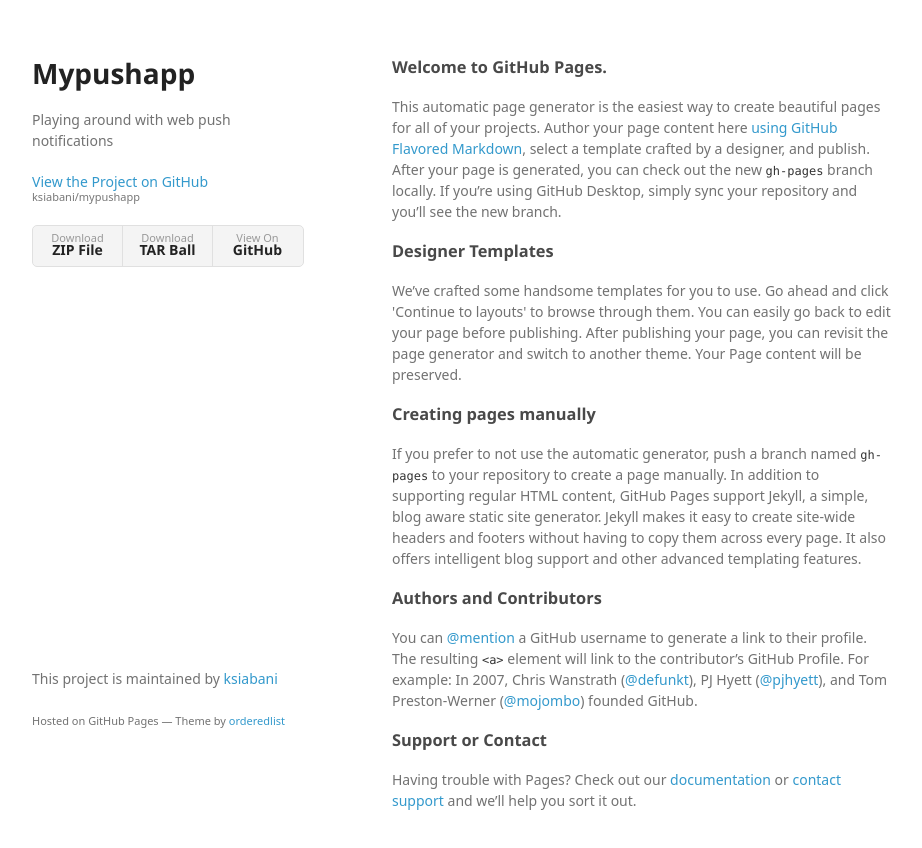
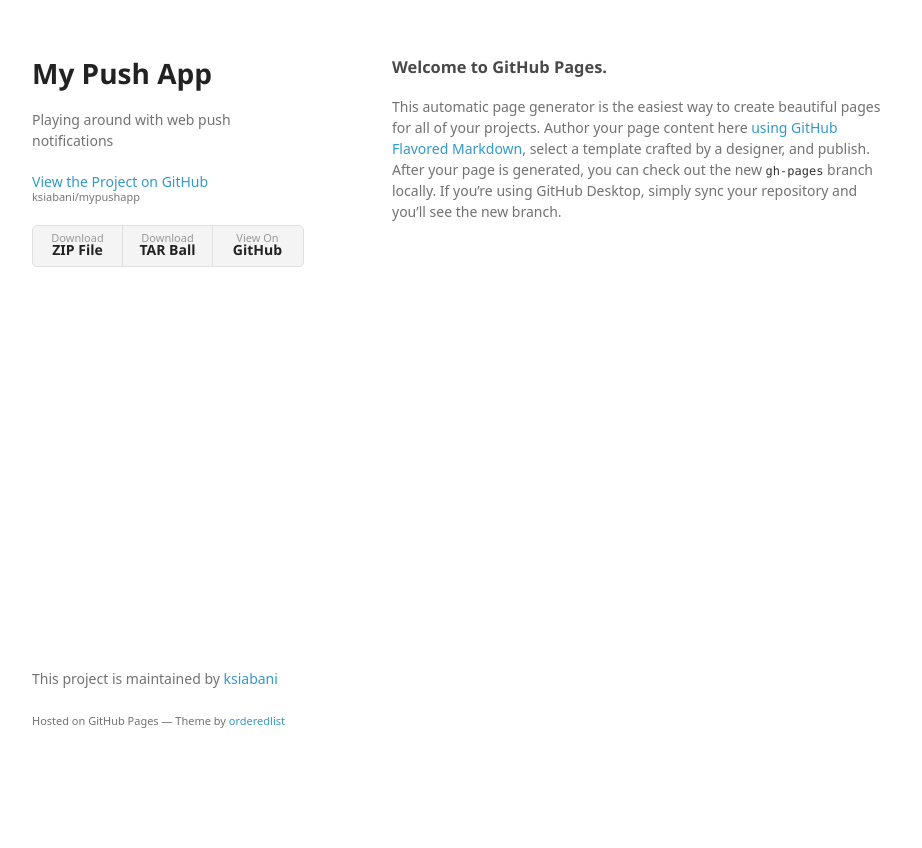
Before and after one commit to ksiabani/mypushapp, a plain HTML site: page index.html in a window 1280 px wide. Shown: the whole page, without its empty margins (178-1100 px from the left). After the commit the page ends 800 px from the top, so only its background shows below. Drawn offline with Linux system fonts and the light colour scheme; a web font is replaced by a local one.

Commit message:
Touch index

```diff
--- a/index.html
+++ b/index.html
@@ -30,47 +30,74 @@
 <body>
 <div class="wrapper">
     <header>
-        <h1>Mypushapp</h1>
+        <h1>My Push App</h1>
         <p>Playing around with web push notifications</p>
 
-        <p class="view"><a href="https://github.com/ksiabani/mypushapp">View the Project on GitHub <small>ksiabani/mypushapp</small></a></p>
+        <p class="view"><a href="https://github.com/ksiabani/mypushapp">View the Project on GitHub
+            <small>ksiabani/mypushapp</small>
+        </a></p>
 
 
         <ul>
-          <li><a href="https://github.com/ksiabani/mypushapp/zipball/master">Download <strong>ZIP File</strong></a></li>
-          <li><a href="https://github.com/ksiabani/mypushapp/tarball/master">Download <strong>TAR Ball</strong></a></li>
+            <li><a href="https://github.com/ksiabani/mypushapp/zipball/master">Download <strong>ZIP File</strong></a>
+            </li>
+            <li><a href="https://github.com/ksiabani/mypushapp/tarball/master">Download <strong>TAR Ball</strong></a>
+            </li>
             <li><a href="https://github.com/ksiabani/mypushapp">View On <strong>GitHub</strong></a></li>
         </ul>
     </header>
     <section>
         <h3>
-<a id="welcome-to-github-pages" class="anchor" href="#welcome-to-github-pages" aria-hidden="true"><span aria-hidden="true" class="octicon octicon-link"></span></a>Welcome to GitHub Pages.</h3>
+            <a id="welcome-to-github-pages" class="anchor" href="#welcome-to-github-pages" aria-hidden="true"><span
+                    aria-hidden="true" class="octicon octicon-link"></span></a>Welcome to GitHub Pages.</h3>
 
-<p>This automatic page generator is the easiest way to create beautiful pages for all of your projects. Author your page content here <a href="https://guides.github.com/features/mastering-markdown/">using GitHub Flavored Markdown</a>, select a template crafted by a designer, and publish. After your page is generated, you can check out the new <code>gh-pages</code> branch locally. If you’re using GitHub Desktop, simply sync your repository and you’ll see the new branch.</p>
+        <p>This automatic page generator is the easiest way to create beautiful pages for all of your projects. Author
+            your page content here <a href="https://guides.github.com/features/mastering-markdown/">using GitHub
+                Flavored Markdown</a>, select a template crafted by a designer, and publish. After your page is
+            generated, you can check out the new <code>gh-pages</code> branch locally. If you’re using GitHub Desktop,
+            simply sync your repository and you’ll see the new branch.</p>
 
-<h3>
-<a id="designer-templates" class="anchor" href="#designer-templates" aria-hidden="true"><span aria-hidden="true" class="octicon octicon-link"></span></a>Designer Templates</h3>
+        <!--<h3>-->
+            <!--<a id="designer-templates" class="anchor" href="#designer-templates" aria-hidden="true"><span-->
+                    <!--aria-hidden="true" class="octicon octicon-link"></span></a>Designer Templates</h3>-->
 
-<p>We’ve crafted some handsome templates for you to use. Go ahead and click 'Continue to layouts' to browse through them. You can easily go back to edit your page before publishing. After publishing your page, you can revisit the page generator and switch to another theme. Your Page content will be preserved.</p>
+        <!--<p>We’ve crafted some handsome templates for you to use. Go ahead and click 'Continue to layouts' to browse-->
+            <!--through them. You can easily go back to edit your page before publishing. After publishing your page, you-->
+            <!--can revisit the page generator and switch to another theme. Your Page content will be preserved.</p>-->
 
-<h3>
-<a id="creating-pages-manually" class="anchor" href="#creating-pages-manually" aria-hidden="true"><span aria-hidden="true" class="octicon octicon-link"></span></a>Creating pages manually</h3>
+        <!--<h3>-->
+            <!--<a id="creating-pages-manually" class="anchor" href="#creating-pages-manually" aria-hidden="true"><span-->
+                    <!--aria-hidden="true" class="octicon octicon-link"></span></a>Creating pages manually</h3>-->
 
-<p>If you prefer to not use the automatic generator, push a branch named <code>gh-pages</code> to your repository to create a page manually. In addition to supporting regular HTML content, GitHub Pages support Jekyll, a simple, blog aware static site generator. Jekyll makes it easy to create site-wide headers and footers without having to copy them across every page. It also offers intelligent blog support and other advanced templating features.</p>
+        <!--<p>If you prefer to not use the automatic generator, push a branch named <code>gh-pages</code> to your-->
+            <!--repository to create a page manually. In addition to supporting regular HTML content, GitHub Pages support-->
+            <!--Jekyll, a simple, blog aware static site generator. Jekyll makes it easy to create site-wide headers and-->
+            <!--footers without having to copy them across every page. It also offers intelligent blog support and other-->
+            <!--advanced templating features.</p>-->
 
-<h3>
-<a id="authors-and-contributors" class="anchor" href="#authors-and-contributors" aria-hidden="true"><span aria-hidden="true" class="octicon octicon-link"></span></a>Authors and Contributors</h3>
+        <!--<h3>-->
+            <!--<a id="authors-and-contributors" class="anchor" href="#authors-and-contributors" aria-hidden="true"><span-->
+                    <!--aria-hidden="true" class="octicon octicon-link"></span></a>Authors and Contributors</h3>-->
 
-<p>You can <a href="https://github.com/blog/821" class="user-mention">@mention</a> a GitHub username to generate a link to their profile. The resulting <code>&lt;a&gt;</code> element will link to the contributor’s GitHub Profile. For example: In 2007, Chris Wanstrath (<a href="https://github.com/defunkt" class="user-mention">@defunkt</a>), PJ Hyett (<a href="https://github.com/pjhyett" class="user-mention">@pjhyett</a>), and Tom Preston-Werner (<a href="https://github.com/mojombo" class="user-mention">@mojombo</a>) founded GitHub.</p>
+        <!--<p>You can <a href="https://github.com/blog/821" class="user-mention">@mention</a> a GitHub username to generate-->
+            <!--a link to their profile. The resulting <code>&lt;a&gt;</code> element will link to the contributor’s GitHub-->
+            <!--Profile. For example: In 2007, Chris Wanstrath (<a href="https://github.com/defunkt" class="user-mention">@defunkt</a>),-->
+            <!--PJ Hyett (<a href="https://github.com/pjhyett" class="user-mention">@pjhyett</a>), and Tom Preston-Werner-->
+            <!--(<a href="https://github.com/mojombo" class="user-mention">@mojombo</a>) founded GitHub.</p>-->
 
-<h3>
-<a id="support-or-contact" class="anchor" href="#support-or-contact" aria-hidden="true"><span aria-hidden="true" class="octicon octicon-link"></span></a>Support or Contact</h3>
+        <!--<h3>-->
+            <!--<a id="support-or-contact" class="anchor" href="#support-or-contact" aria-hidden="true"><span-->
+                    <!--aria-hidden="true" class="octicon octicon-link"></span></a>Support or Contact</h3>-->
 
-<p>Having trouble with Pages? Check out our <a href="https://help.github.com/pages">documentation</a> or <a href="https://github.com/contact">contact support</a> and we’ll help you sort it out.</p>
+        <!--<p>Having trouble with Pages? Check out our <a href="https://help.github.com/pages">documentation</a> or <a-->
+                <!--href="https://github.com/contact">contact support</a> and we’ll help you sort it out.</p>-->
     </section>
     <footer>
         <p>This project is maintained by <a href="https://github.com/ksiabani">ksiabani</a></p>
-        <p><small>Hosted on GitHub Pages &mdash; Theme by <a href="https://github.com/orderedlist">orderedlist</a></small></p>
+        <p>
+            <small>Hosted on GitHub Pages &mdash; Theme by <a href="https://github.com/orderedlist">orderedlist</a>
+            </small>
+        </p>
     </footer>
 </div>
 <script src="javascripts/scale.fix.js"></script>
```
Also changed, not shown: 1 other file. Lines whose indentation alone changed are shown as unchanged.
